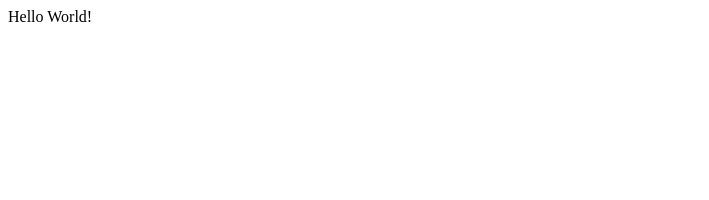
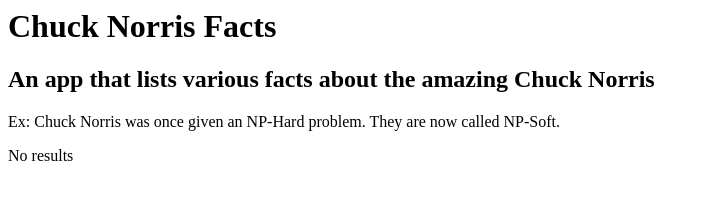
Before and after one commit to gabrielliwerant/penn-interactive-ventures-challenge, a plain HTML site: page index.html in a window 1280 px wide. Shown: the whole page, without its empty margins (0-709 px from the left). Drawn offline with Linux system fonts and the light colour scheme; no server answers.

Commit message:
Update app to check for and display chuck norris facts

```diff
--- a/index.html
+++ b/index.html
@@ -4,7 +4,12 @@
     </head>
     <body>
       <main>
-        <div id="intro"></div>
+        <h1>Chuck Norris Facts</h1>
+        <h2>An app that lists various facts about the amazing Chuck Norris</h2>
+        <div id="intro">
+          <p>Ex: Chuck Norris was once given an NP-Hard problem. They are now called NP-Soft.</p>
+        </div>
+        <div id="data-container"></div>
       </main>
 
       <script type="text/javascript" src="main.js"></script>
--- a/main.js
+++ b/main.js
@@ -1,8 +1,14 @@
-const fetchData = function() {
-  const url = 'https://sv443.net/jokeapi/category/Programming/?blacklistFlags=nsfw,religious,political';
+const fetch = function() {
+  const url = 'http://api.icndb.com/jokes/random/3';
   const xhr = new XMLHttpRequest();
   xhr.open('GET', url);
   xhr.send(null);
+
+  return xhr;
+};
+
+const getResponse = function(xhr) {
+  const parseData = function(data) { return JSON.parse(data).value; };
 
   xhr.onreadystatechange = function() {
     const DONE = 4;
@@ -10,20 +16,51 @@ const fetchData = function() {
 
     if (xhr.readyState === DONE) {
       if (xhr.status === OK) {
-        console.log(xhr.responseText);
+        return parseData(xhr.responseText);
       } else {
         console.log('Error: ' + xhr.status);
       }
     }
   };
+
+  return xhr.onreadystatechange();
 };
 
-const startApp = function() {
-  const introEl = window.document.querySelector('#intro');
+const display = function(data) {
+  var displayEl = window.document.querySelector('#data-container');
+  var table = '<table><thead><tr><th>Id</th><th>Fact</th></thead><tbody>';
 
-  introEl.innerHTML = '<p>Hello World!</p>';
+  if (data.length > 0) {
+    data.forEach(d => {
+      table += '<tr><td>' + d.id + '</td><td>' + d.joke + '</td></tr>'
+    });
 
-  fetchData();
+    table += '</tbody></table>';
+
+    displayEl.innerHTML = table;
+  } else {
+    displayEl.innerHTML = '<p>No results</p>';
+  }
 };
 
-startApp();
+const start = function() {
+  let data = [];
+  const xhr = fetch();
+  const interval = window.setInterval(
+    function() {
+      data = getResponse(xhr);
+
+      if (data) {
+        window.clearInterval(interval);
+        display(data);
+      }
+    },
+    3000,
+    data,
+    xhr
+  );
+
+  display(data);
+};
+
+start();
```
